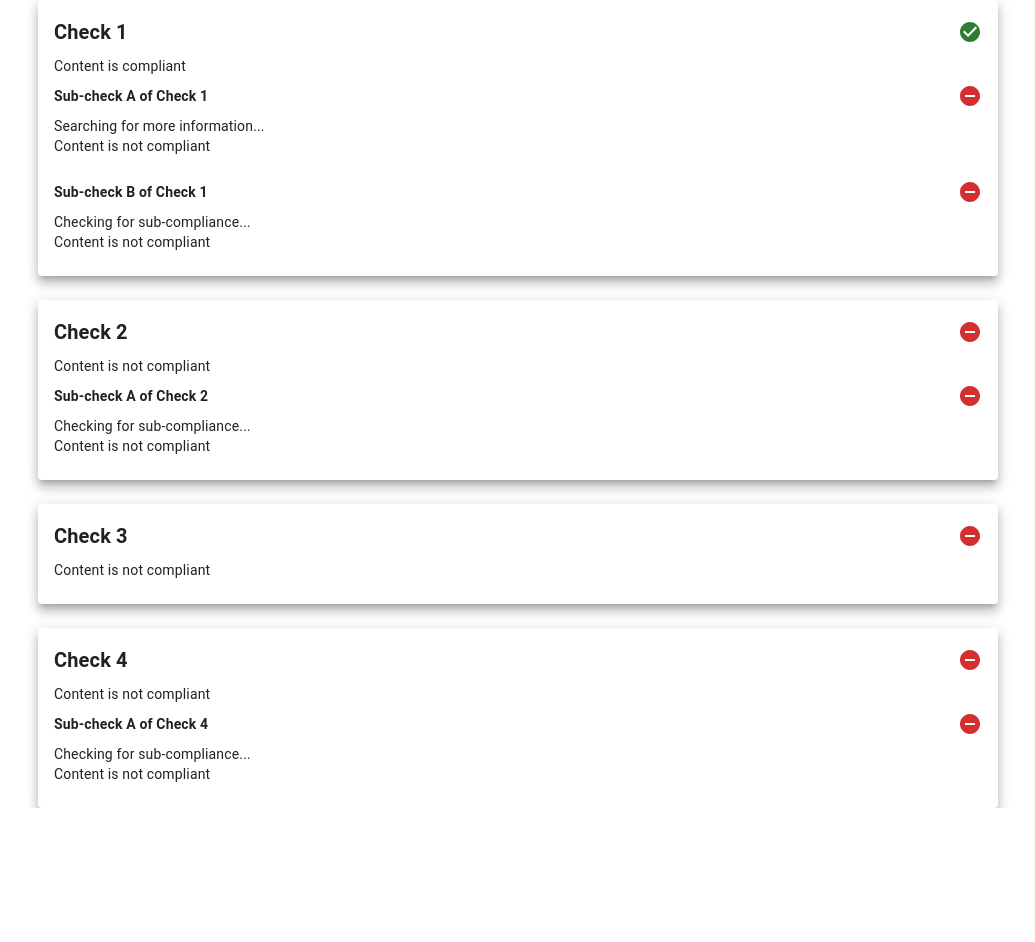
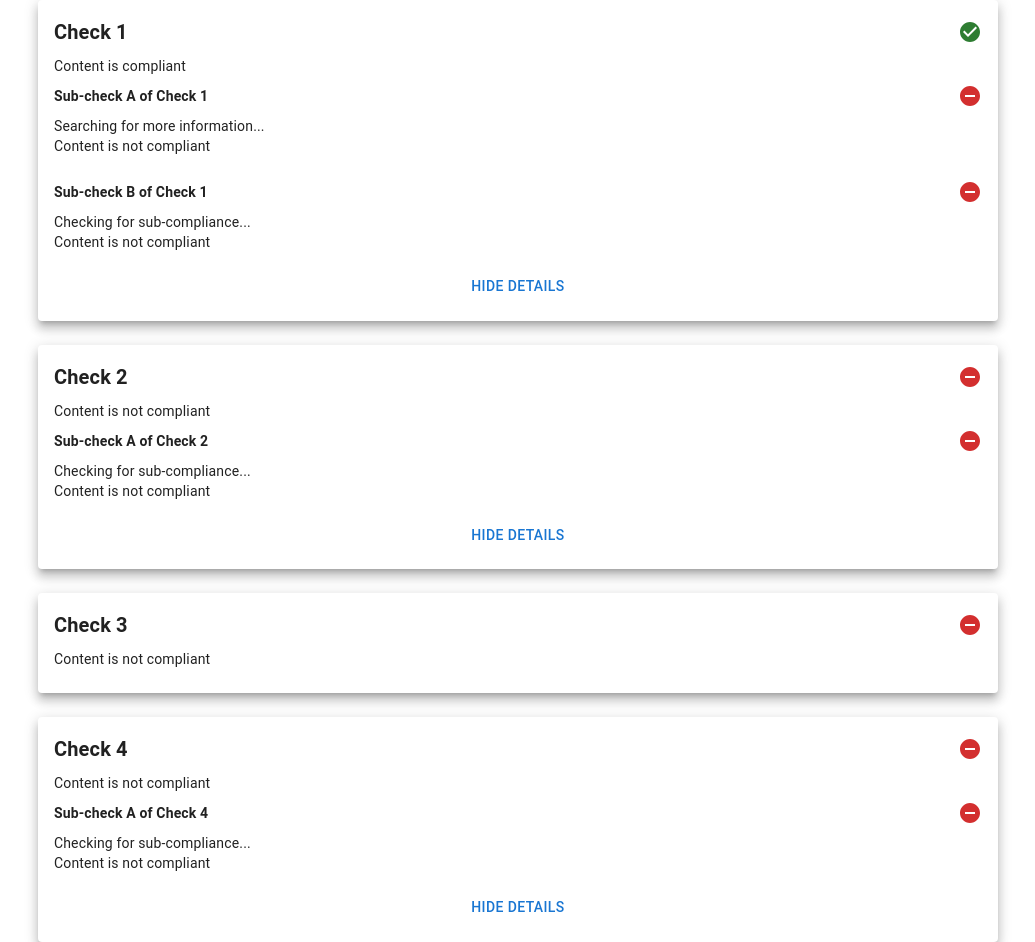
Before and after one commit to dlevenson44/norm-challenge, a React (Create React App) app: page / in a window 1280 px wide. Shown: the whole page, without its empty margins (122-1157 px from the left). Before the commit the page ends 808 px from the top, so only its background shows below. Built offline with nearby package versions, Linux system fonts and the light colour scheme.

Commit message:
add show/hide details button

```diff
--- a/src/App.tsx
+++ b/src/App.tsx
@@ -9,15 +9,16 @@ import { CheckNode } from './components'
 import { sample } from './sample'
 
 function App() {
-	const rootChildren = sample.tree.children
+	const rootChildren = React.useMemo(() => sample.tree.children, [sample.tree.children])
+
 	return (
 		<div className="App">
 			<Stack spacing={3} alignItems="center">
 				{isEmpty(rootChildren) ? (
 					<h4>No Data to Render!</h4>
 				) : (
-					map(rootChildren, (checkNode) => (
-						<Card raised sx={{ width: '75%', p: 2 }}>
+					map(rootChildren, (checkNode, idx) => (
+						<Card key={idx} raised sx={{ width: '75%', p: 2 }}>
 							<CheckNode {...checkNode} />
 						</Card>
 					))
--- a/src/components/CheckNode.tsx
+++ b/src/components/CheckNode.tsx
@@ -2,8 +2,10 @@ import React from 'react'
 
 import CheckCircleIcon from '@mui/icons-material/CheckCircle'
 import DoDisturbOnIcon from '@mui/icons-material/DoDisturbOn'
+import Button from '@mui/material/Button'
 import Stack from '@mui/material/Stack'
 import Typography from '@mui/material/Typography'
+import isEmpty from 'lodash/isEmpty'
 import map from 'lodash/map'
 
 import type { CheckNodeResponse } from '../types'
@@ -16,7 +18,9 @@ const CheckNode: React.FunctionComponent<CheckNodeResponse> = ({
 	children,
 	system_message
 }) => {
-	const isSubCheck = type === 'sub_check_node'
+	const [showDetails, setShowDetails] = React.useState(true)
+	const isSubCheck = React.useMemo(() => type === 'sub_check_node', [type])
+
 	return (
 		<Stack spacing={1}>
 			<Stack>
@@ -38,8 +42,13 @@ const CheckNode: React.FunctionComponent<CheckNodeResponse> = ({
 				<Typography variant="body2">{reason}</Typography>
 			</Stack>
 			<Stack spacing={2}>
-				{map(children, (subCheckNode) => <CheckNode {...subCheckNode} />)}
+				{showDetails && map(children, (subCheckNode, idx) => <CheckNode key={idx} {...subCheckNode} />)}
 			</Stack>
+			{!isSubCheck && !isEmpty(children) &&
+        <Button onClick={() => setShowDetails(!showDetails)}>
+          {showDetails ? 'Hide Details' : 'Show Details'}
+        </Button>
+			}
 		</Stack>
 	)
 }
```
